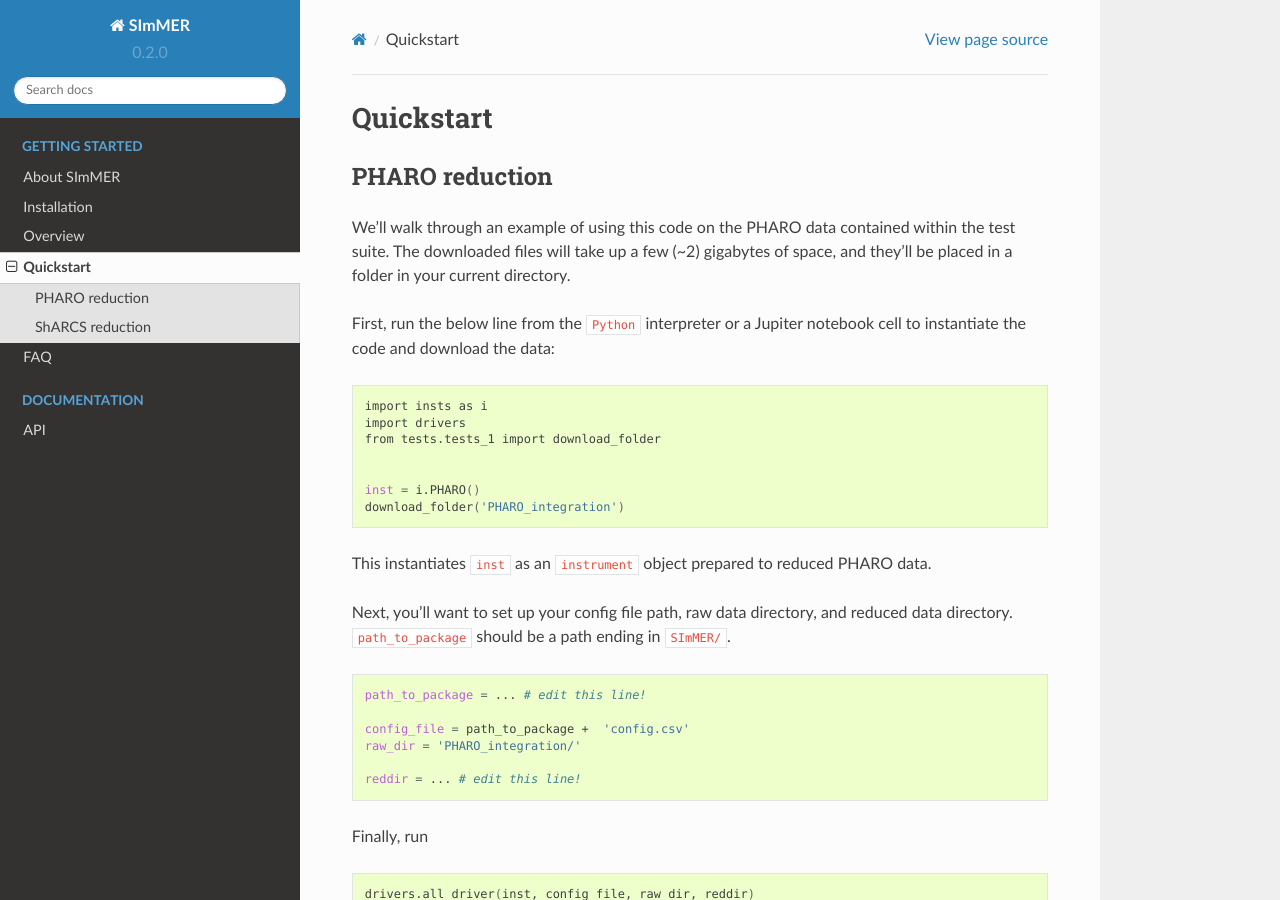
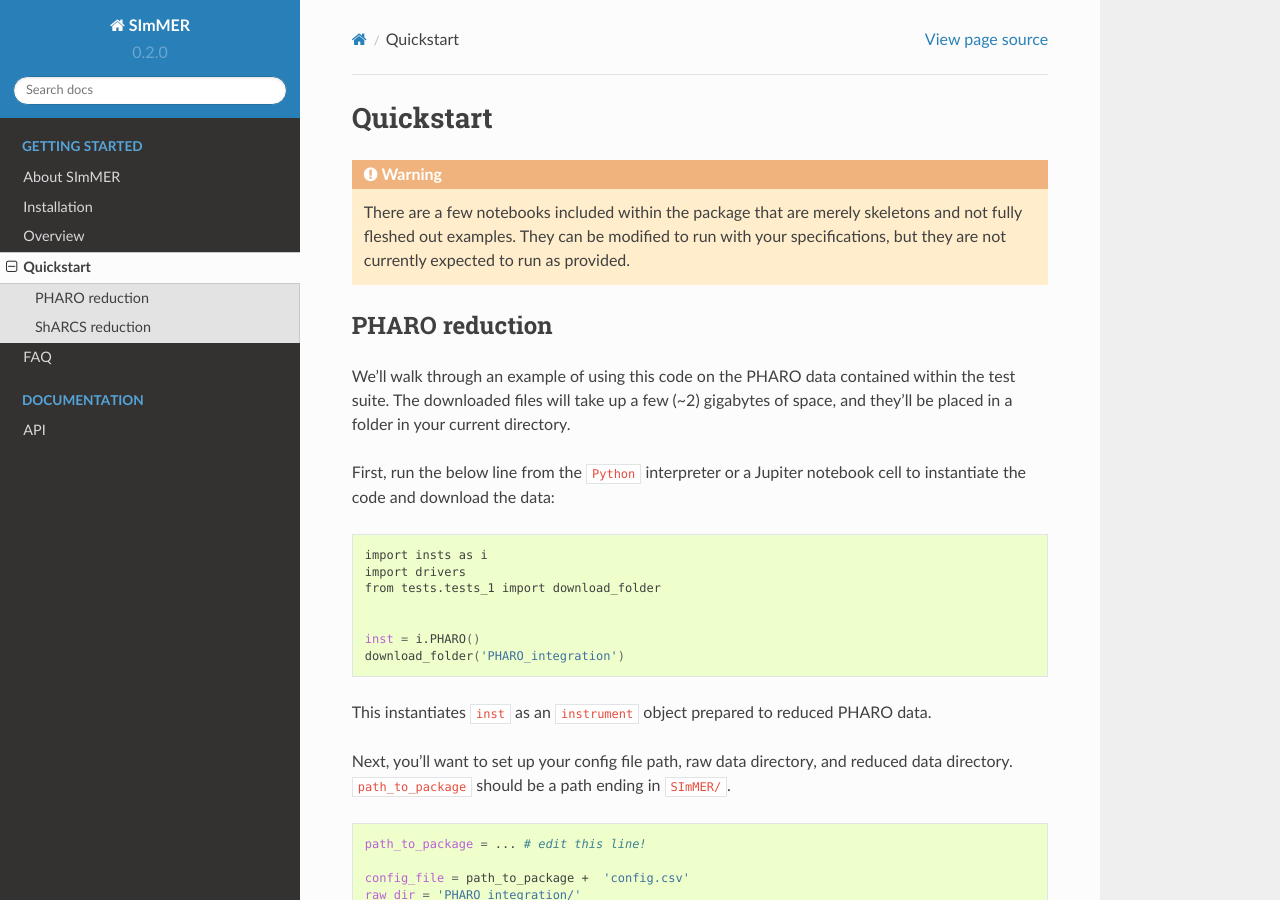
Before and after one commit to arjunsavel/SImMER, a Sphinx documentation site: the page built from docs/pages/Using.rst, in a window 1280 px wide and 900 px high. Built offline with Sphinx 7.4.7 and the Read the Docs theme 2.0.0, drawn with Linux system fonts in a browser that asks for light colours; pages that are not in the unit, such as notebooks, are missing from menus.

Commit message:
Reformatting previous commit [ci skip]

```diff
--- a/docs/pages/Using.rst
+++ b/docs/pages/Using.rst
@@ -1,5 +1,7 @@
 Quickstart
 ============
+.. warning::
+    There are a few notebooks included within the package that are merely skeletons and not fully fleshed out examples. They can be modified to run with your specifications, but they are not currently expected to run as provided.
 
 PHARO reduction
 ---------------
```
